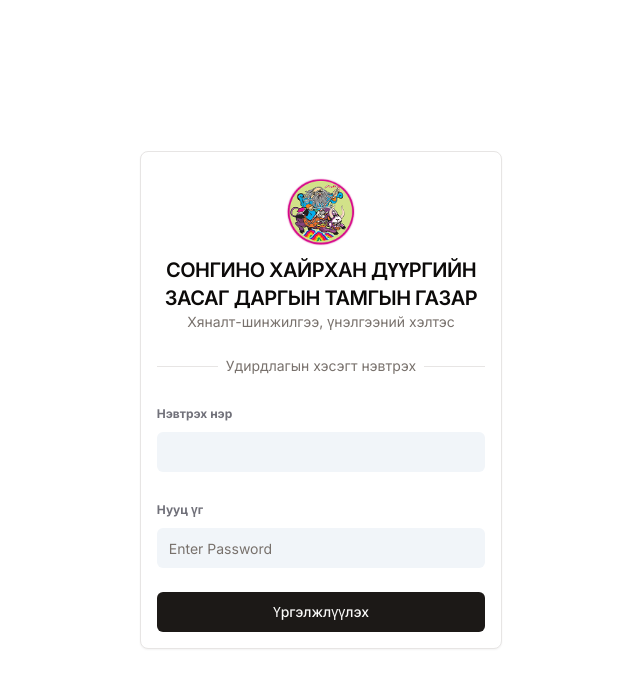
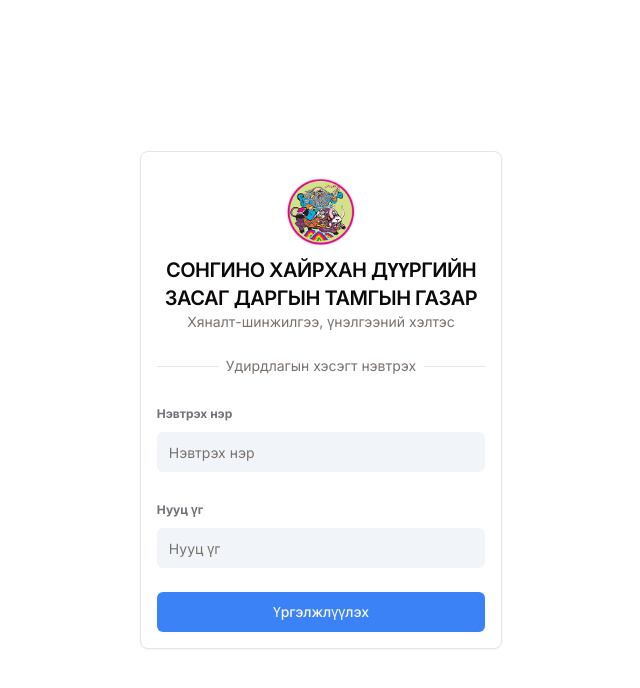
Before and after one commit to goldenRN/shdMonitoring, a Next.js app in the folder traversypress-ui-main/: page /auth in a window 1280 px wide. Shown: the top 688 px of the page, without its empty margins (319-959 px from the left). Built offline with nearby package versions, Linux system fonts and the light colour scheme.

Commit message:
server last update pull

```diff
--- a/traversypress-ui-main/components/auth/LoginForm.tsx
+++ b/traversypress-ui-main/components/auth/LoginForm.tsx
@@ -135,7 +135,7 @@ const LoginForm = () => {
                   <FormControl>
                     <Input
                       className='bg-slate-100 dark:bg-slate-500 border-0 focus-visible:ring-0 text-black dark:text-white focus-visible: ring-offset-0'
-                      placeholder=''
+                      placeholder='Нэвтрэх нэр'
                       {...field}
                     />
                   </FormControl>
@@ -156,7 +156,7 @@ const LoginForm = () => {
                     <Input
                       type='password'
                       className='bg-slate-100 dark:bg-slate-500 border-0 focus-visible:ring-0 text-black dark:text-white focus-visible: ring-offset-0'
-                      placeholder='Enter Password'
+                      placeholder='Нууц үг'
                       {...field}
                     />
                   </FormControl>
--- a/traversypress-ui-main/components/khoroo/KhorooTable.tsx
+++ b/traversypress-ui-main/components/khoroo/KhorooTable.tsx
@@ -47,7 +47,7 @@ const KhorooTable = ({ limit, title }: KhorooTableProps) => {
           {title ? title : 'Хороод'}
         </h3>
         <Link href={`/admin/khoroo/new`}>
-          <button className='bg-blue-500 hover:bg-blue-700 text-white font-bold py-2 px-4 rounded text-xs'>
+          <button className='bg-green-500 hover:bg-green-700 text-white font-bold py-2 px-4 rounded text-xs'>
             Нэмэх
           </button>
         </Link>
@@ -79,7 +79,7 @@ const KhorooTable = ({ limit, title }: KhorooTableProps) => {
               </TableCell>
               <TableCell>
                 <Link href={`/admin/khoroo/edit/${khoroo.id}?name=${khoroo.name}&dist=${khoroo.district}`}>
-                  <button className="bg-orange-500 hover:bg-blue-700 text-white font-bold py-2 px-4 rounded text-xs">
+                  <button className="bg-orange-500 hover:bg-orange-700 text-white font-bold py-2 px-4 rounded text-xs">
                     Устгах
                   </button>
                 </Link>
--- a/traversypress-ui-main/components/ui/button.tsx
+++ b/traversypress-ui-main/components/ui/button.tsx
@@ -9,7 +9,7 @@ const buttonVariants = cva(
   {
     variants: {
       variant: {
-        default: "bg-primary text-primary-foreground hover:bg-primary/90",
+        default: "bg-blue-500 text-primary-foreground hover:bg-primary/90",
         destructive:
           "bg-destructive text-destructive-foreground hover:bg-destructive/90",
         outline:
```
